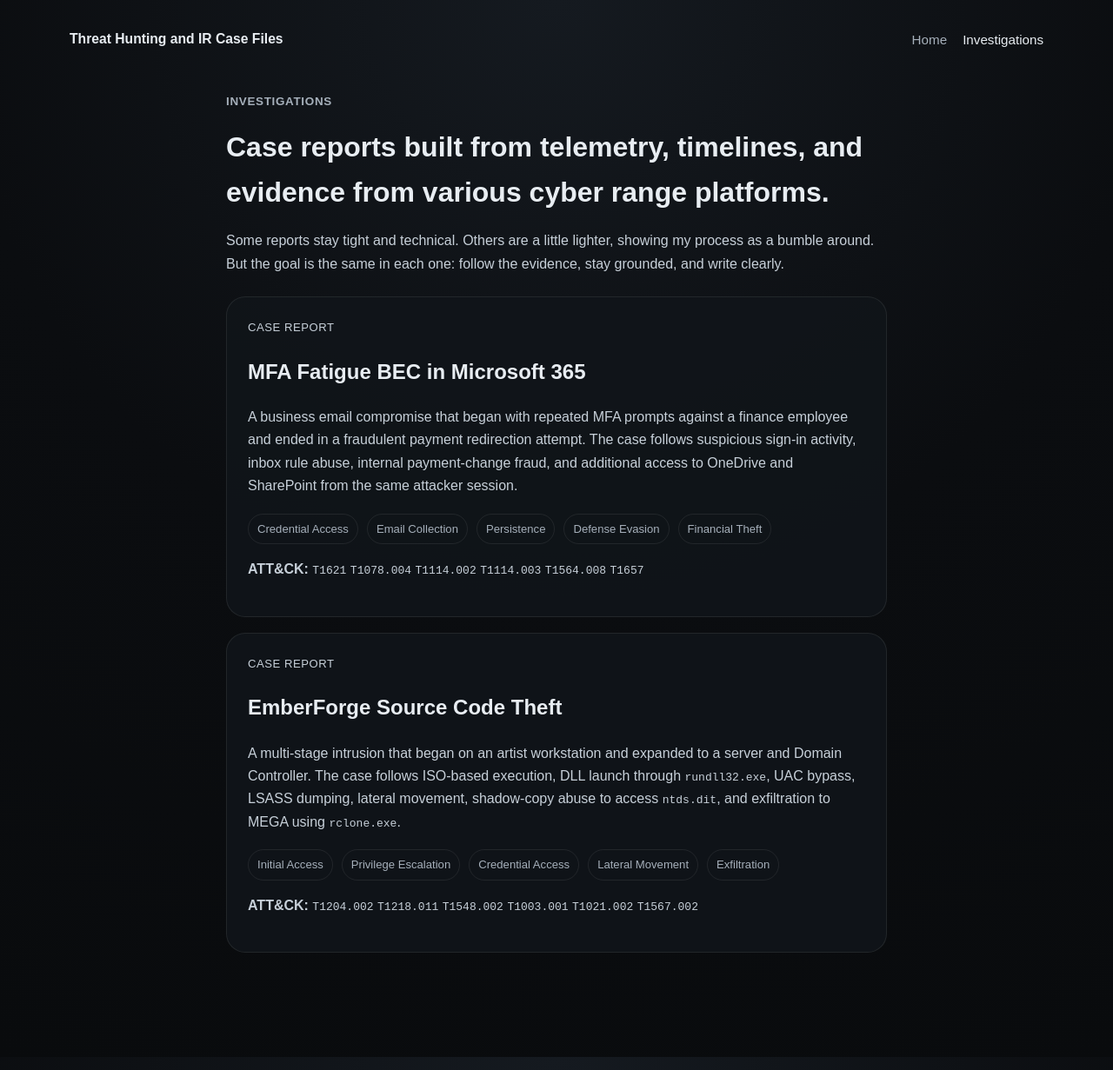
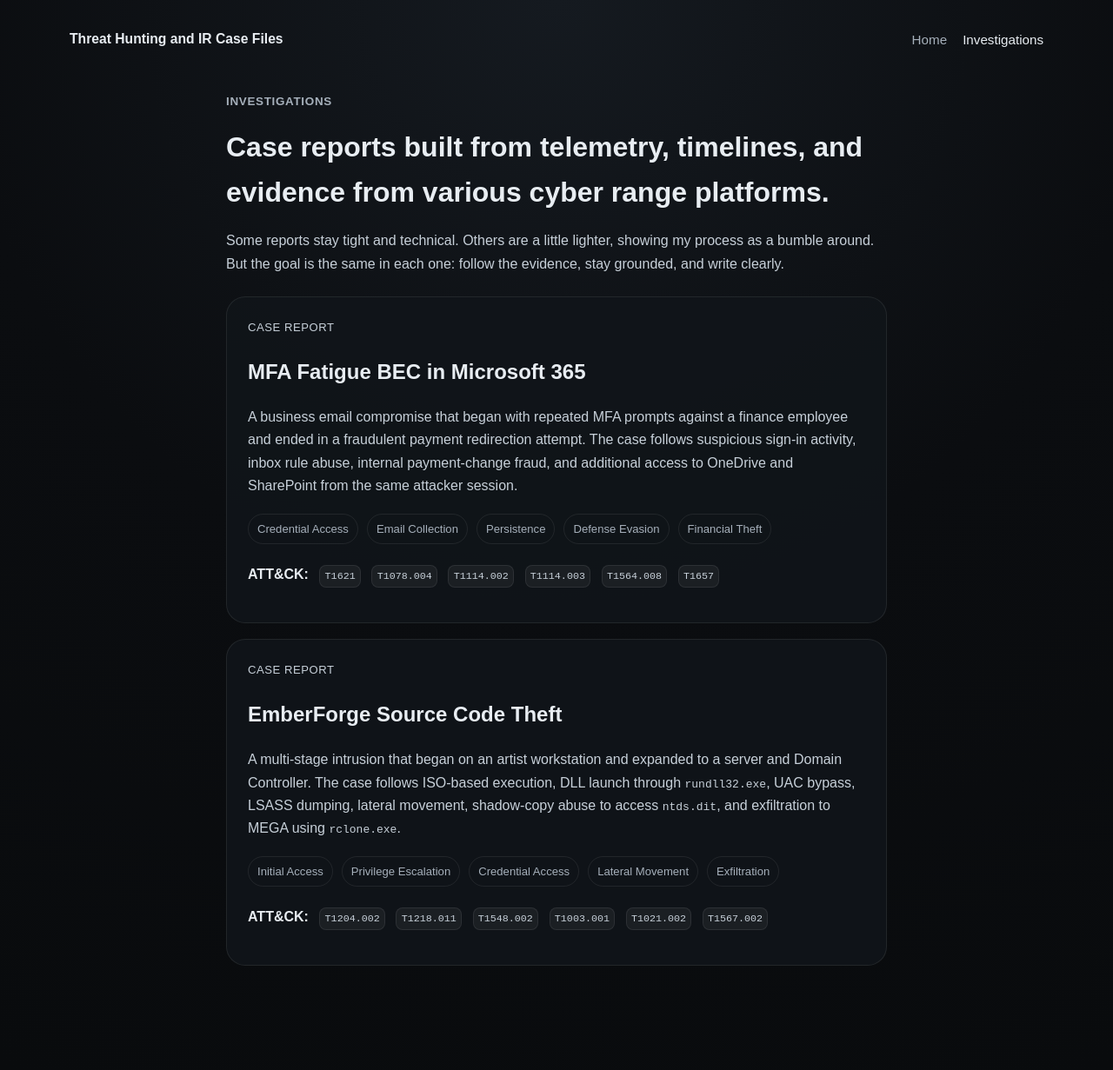
Before and after one commit to j-manli/j-manli.github.io, a Jekyll site: the page built from investigations/index.md, in a window 1280 px wide. Shown: the whole page at 87% size. Built offline with Jekyll 4.4.1, drawn with Linux system fonts in a browser that asks for light colours.

Commit message:
Update site.css

```diff
--- a/assets/css/site.css
+++ b/assets/css/site.css
@@ -231,3 +231,23 @@ a:hover {
     min-height: auto;
   }
 }
+
+.attack-mapping {
+  margin-top: 18px;
+  color: var(--muted);
+}
+
+.attack-mapping strong {
+  color: var(--text);
+  margin-right: 8px;
+}
+
+.attack-mapping code {
+  display: inline-block;
+  margin: 6px 8px 0 0;
+  background: rgba(255, 255, 255, 0.05);
+  border: 1px solid var(--line);
+  border-radius: 8px;
+  padding: 0.2em 0.45em;
+  font-size: 0.9em;
+}
```
